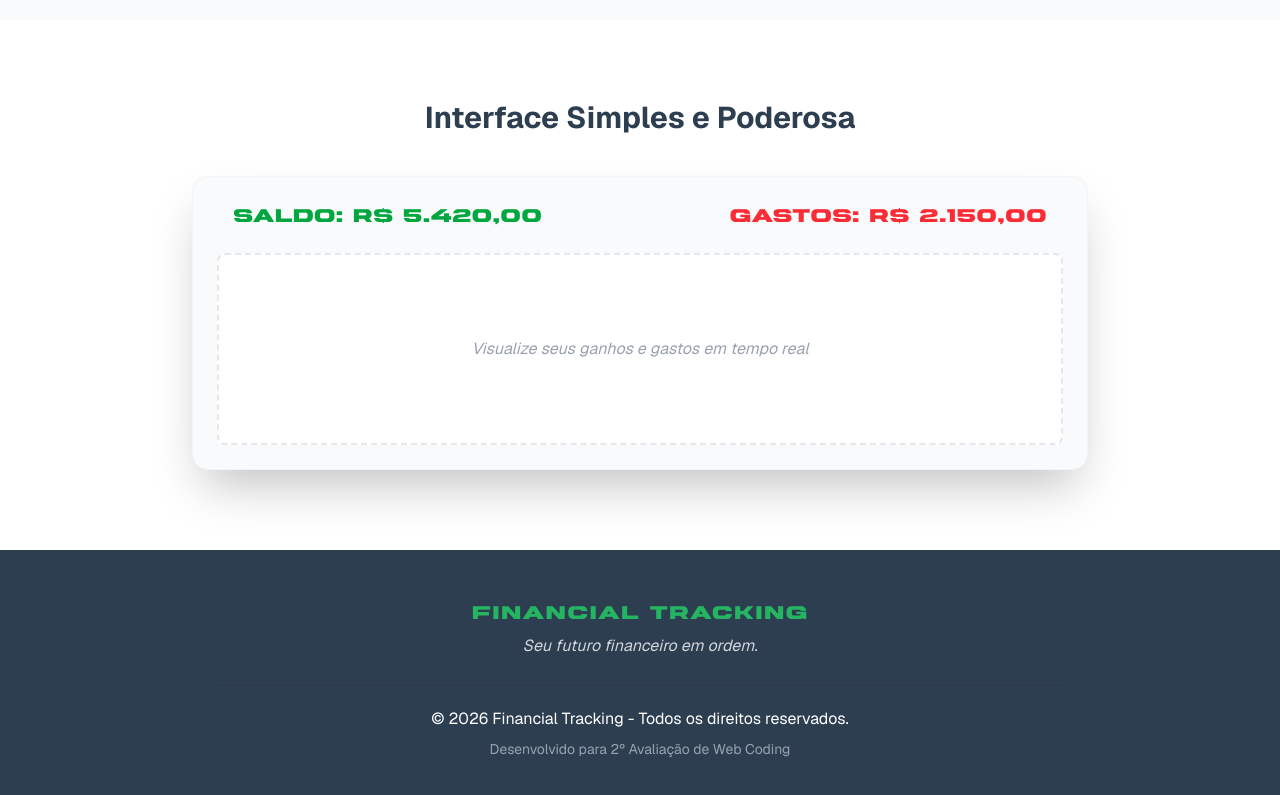
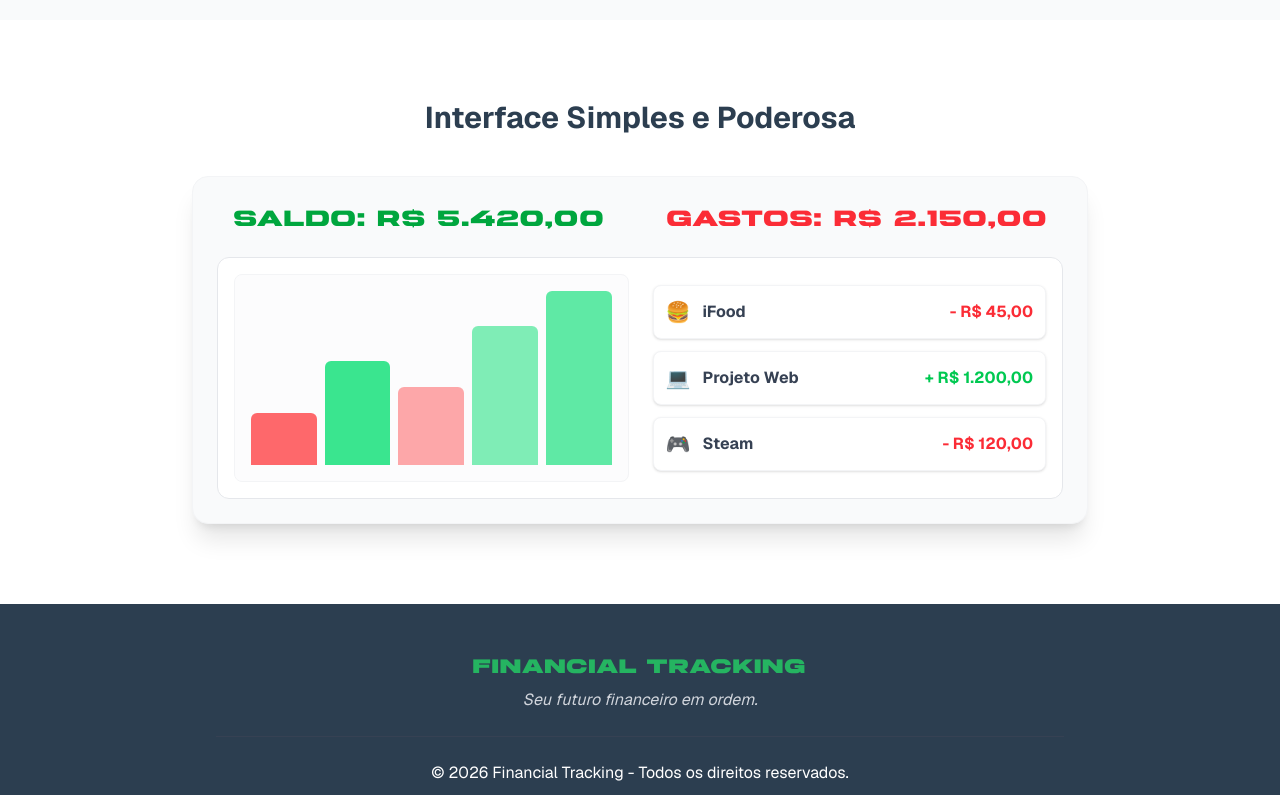
Before and after one commit to felpzAFK/financial-tracking, a Next.js app: page / in a window 1280 px wide. Shown: the part 1088-1883 px from the top of the page. Built offline with nearby package versions, Linux system fonts and the light colour scheme.

Commit message:
feat: atualiza landing page com design moderno e interface dinâmica

```diff
--- /dev/null
+++ b/app/dashboard/components/ProfileModal.tsx
@@ -0,0 +1,109 @@
+'use client'
+
+import { useState, useEffect } from 'react'
+import { createBrowserClient } from '@supabase/ssr'
+
+interface ProfileModalProps {
+    isOpen: boolean;
+        onClose: () => void;
+        currentName: string;
+        onSave: (newName: string) => void;
+    }
+
+export default function ProfileModal({ isOpen, onClose, currentName, onSave }: ProfileModalProps) {
+    const [novoNome, setNovoNome] = useState(currentName)
+    const [aGuardar, setAGuardar] = useState(false)
+
+    const supabase = createBrowserClient(
+    process.env.NEXT_PUBLIC_SUPABASE_URL!,
+    process.env.NEXT_PUBLIC_SUPABASE_ANON_KEY!
+    )
+
+
+    useEffect(() => {
+    if (isOpen) {
+        setNovoNome(currentName)
+    }
+    }, [isOpen, currentName])
+
+    if (!isOpen) return null
+
+    const lidarComSalvar = async (e: React.FormEvent) => {
+    e.preventDefault()
+    if (!novoNome.trim()) {
+        alert('O nome não pode estar vazio!')
+        return
+    }
+
+    try {
+        setAGuardar(true)
+        const { data: { user } } = await supabase.auth.getUser()
+
+        if (!user) {
+            alert('Sessão inválida!')
+            return
+        }
+
+        const { error } = await supabase
+        .from('profiles')
+        .update({ display_name: novoNome.trim() })
+        .eq('id', user.id)
+
+        if (error) throw error
+
+        onSave(novoNome.trim())
+        onClose()
+        } catch (err) {
+        console.error('Erro ao atualizar perfil:', err)
+        alert('Erro ao atualizar o nome. Tente novamente.')
+        } finally {
+        setAGuardar(false)
+        }
+    }
+
+    return (
+    <div className="fixed inset-0 z-50 flex items-center justify-center bg-black/50 backdrop-blur-sm p-4">
+        <div className="bg-white dark:bg-gray-800 max-w-md w-full rounded-2xl shadow-2xl p-6 border border-gray-100 dark:border-gray-700 transition-all">
+        <h3 className="text-xl font-bold text-[#2c3e50] dark:text-white mb-4">
+            Personalizar Perfil
+        </h3>
+
+        <form onSubmit={lidarComSalvar} className="space-y-4">
+            <div>
+            <label className="block text-sm font-bold text-[#2c3e50] dark:text-gray-200 mb-2">
+                Como deseja ser chamado?
+            </label>
+            <input
+                type="text"
+                value={novoNome}
+                onChange={(e) => setNovoNome(e.target.value)}
+                placeholder="Digite o seu nome ou apelido"
+                maxLength={30}
+                className="w-full p-3 border border-gray-200 dark:border-gray-600 rounded-lg focus:outline-none focus:border-[#25b461] transition bg-gray-50 dark:bg-gray-700 focus:bg-white dark:focus:bg-gray-600 text-gray-900 dark:text-white font-medium"
+                required
+            />
+            </div>
+
+            <div className="flex gap-3 justify-end pt-2">
+            <button
+                type="button"
+                onClick={onClose}
+                disabled={aGuardar}
+                className="px-4 py-2 text-sm font-semibold text-gray-500 dark:text-gray-400 hover:bg-gray-100 dark:hover:bg-gray-700 rounded-lg transition"
+            >
+                Cancelar
+            </button>
+            <button
+                type="submit"
+                disabled={aGuardar}
+                className={`px-5 py-2 text-sm font-bold text-white rounded-lg transition-all active:scale-95 shadow-md
+                ${aGuardar ? 'bg-gray-400 cursor-not-allowed' : 'bg-[#25b461] hover:bg-[#1e914d]'}`}
+            >
+                {aGuardar ? 'A guardar...' : 'Salvar Alterações'}
+            </button>
+            </div>
+        </form>
+        </div>
+    </div>
+    )
+}
--- a/app/dashboard/historico/page.tsx
+++ b/app/dashboard/historico/page.tsx
@@ -6,8 +6,8 @@ import localFont from "next/font/local";
 import { useState, useEffect } from "react";
 import { createBrowserClient } from '@supabase/ssr';
 
-const rugen = localFont({
-  src: "../../../public/fonts/RugenExpanded.ttf",
+const brigends = localFont({
+  src: "../../../public/fonts/Brigends.otf",
   display: "swap",
 });
 
@@ -117,7 +117,7 @@ export default function HistoricoPage() {
       <header className="bg-[#2c3e50] text-white p-4 flex justify-between items-center shadow-md sticky top-0 z-40">
         <div className="flex items-center gap-3 ml-2 md:ml-5">
           <Image src="/porcocaze1.PNG" alt="Logo" width={40} height={40} className="rounded-md" />
-          <div className={`text-xl text-[#25b461] hidden md:block ${rugen.className}`}>
+          <div className={`text-xl text-[#25b461] hidden md:block ${brigends.className}`}>
             Financial Tracking
           </div>
         </div>
@@ -137,7 +137,7 @@ export default function HistoricoPage() {
 
       <main className="p-4 md:p-8 max-w-6xl mx-auto">
         <div className="mb-8">
-          <h1 className={`text-4xl text-[#2c3e50] tracking-wide ${rugen.className} [text-shadow:_3px_3px_0_#25b461]`}>
+          <h1 className={`text-4xl text-[#2c3e50] tracking-wide ${brigends.className} [text-shadow:_3px_3px_0_#25b461]`}>
             Historico Detalhado
           </h1>
           <p className="text-gray-500 mt-2 font-medium">Consulte e filtre todas as suas movimentações financeiras reais.</p>
--- a/app/dashboard/page.tsx
+++ b/app/dashboard/page.tsx
@@ -17,9 +17,11 @@ import { createBrowserClient } from '@supabase/ssr';
 import SummaryCards from "./components/SummaryCards";
 import TransactionTable from "./components/TransactionTable";
 import TransactionModal from "./components/TransactionModal";
+import { useTheme } from 'next-themes'
+import ProfileModal from "./components/ProfileModal";
 
-const rugen = localFont({
-  src: "../../public/fonts/RugenExpanded.ttf",
+const brigends = localFont({
+  src: "../../public/fonts/Brigends.otf",
   display: "swap",
 });
 
@@ -28,6 +30,7 @@ export default function DashboardInterno() {
   const [nomeUsuario, setNomeUsuario] = useState("Usuário");
   const [transacoes, setTransacoes] = useState<Transacao[]>([]);
   const [aCarregar, setACarregar] = useState(true);
+  const [isProfileModalOpen, setIsProfileModalOpen] = useState(false);
 
   const supabase = createBrowserClient(
     process.env.NEXT_PUBLIC_SUPABASE_URL!,
@@ -54,11 +57,15 @@ export default function DashboardInterno() {
         const userIdFinal = user?.id || cookieId;
 
         if (user) {
-          const { data: profile } = await supabase.from('users').select('username').eq('id', user.id).single();
-          setNomeUsuario(profile?.username || user.email?.split('@')[0] || "Usuário");
+          const { data: profile } = await supabase
+            .from('profiles')
+            .select('display_name')
+            .eq('id', user.id)
+            .single();
+          setNomeUsuario(profile?.display_name || user.email?.split('@')[0] || "Utilizador");
         } else {
           const cookieNome = document.cookie.split('; ').find(row => row.startsWith('finance_user_name='))?.split('=')[1];
-          setNomeUsuario(cookieNome ? decodeURIComponent(cookieNome).split('@')[0] : "Usuário");
+          setNomeUsuario(cookieNome ? decodeURIComponent(cookieNome).split('@')[0] : "Utilizador");
         }
 
         if (userIdFinal) {
@@ -94,6 +101,7 @@ export default function DashboardInterno() {
     };
 
     buscarDadosReais();
+    // eslint-disable-next-line react-hooks/exhaustive-deps
   }, []);
 
   const lidarComSair = async () => {
@@ -103,29 +111,56 @@ export default function DashboardInterno() {
     window.location.href = "/login";
   };
 
+const { theme, setTheme } = useTheme()
+
   return (
     <div className="min-h-screen bg-[#f4f7f6] font-sans text-gray-800 relative">
       <header className="bg-[#2c3e50] text-white p-4 flex justify-between items-center shadow-md sticky top-0 z-40">
         <div className="flex items-center gap-3 ml-2 md:ml-5">
           <Image src="/porcocaze1.PNG" alt="Logo" width={40} height={40} className="rounded-md" />
-          <div className={`text-xl text-[#25b461] hidden md:block ${rugen.className}`}>Financial Tracking</div>
+          <div className={`text-xl text-[#25b461] hidden md:block ${brigends.className}`}>Financial Tracking</div>
         </div>
-
         <nav className="hidden lg:flex items-center gap-8">
           <Link href="/dashboard" className="text-[#25b461] font-bold border-b-2 border-[#25b461] pb-1">Painel</Link>
           <Link href="/dashboard/historico" className="text-gray-300 hover:text-white transition font-medium">Histórico</Link>
-          <Link href="/dashboard/relatorios" className="text-gray-300 hover:text-white transition font-medium">Relatórios</Link>
+          <Link href="/dashboard/rela-torios" className="text-gray-300 hover:text-white transition font-medium">Relatórios</Link>
         </nav>
         <div className="mr-2 md:mr-5 flex items-center gap-4">
-          <span className="text-sm text-gray-300 hidden sm:block">Olá, <strong className="text-white">{nomeUsuario}</strong></span>
+          <span className="text-sm text-gray-300 hidden sm:block">
+            Olá,{' '}
+            <strong
+              onClick={() => setIsProfileModalOpen(true)}
+              className="text-white hover:text-[#25b461] cursor-pointer underline decoration-dotted decoration-[#25b461] underline-offset-4 transition-colors"
+              title="Clique para editar o perfil"
+            >
+              {nomeUsuario}
+            </strong>
+          </span>
           <button onClick={lidarComSair} className="bg-red-500 hover:bg-red-600 px-4 py-2 rounded-md font-semibold transition text-sm text-white shadow-sm">Sair</button>
-        </div>
+<button
+    onClick={() => setTheme(theme === 'dark' ? 'light' : 'dark')}
+    className="p-2 rounded-lg bg-gray-700/50 hover:bg-gray-600/50 dark:bg-gray-800 dark:hover:bg-gray-700 text-gray-200 transition-colors"
+    aria-label="Alternar Tema"
+  >
+    {theme === 'dark' ? (
+      // Ícone de Sol ☀️
+      <svg xmlns="http://www.w3.org/2000/svg" fill="none" viewBox="0 0 24 24" strokeWidth={2} stroke="currentColor" className="w-5 h-5 text-yellow-400">
+        <path strokeLinecap="round" strokeLinejoin="round" d="M12 3v2.25m0 13.5V21M4.312 4.312l1.591 1.591M16.5 16.5l1.591 1.591M21 12h-2.25M5.25 12H3m4.312 7.688l1.591-1.591M16.5 7.5l1.591-1.591M12 7.5a4.5 4.5 0 110 9 4.5 4.5 0 010-9z" />
+      </svg>
+    ) : (
+      // Ícone de Lua 🌙
+      <svg xmlns="http://www.w3.org/2000/svg" fill="none" viewBox="0 0 24 24" strokeWidth={2} stroke="currentColor" className="w-5 h-5 text-gray-300">
+        <path strokeLinecap="round" strokeLinejoin="round" d="M21.752 15.002A9.718 9.718 0 0118 15.75c-5.385 0-9.75-4.365-9.75-9.75 0-1.33.266-2.597.748-3.752A9.753 9.753 0 003 11.25C3 16.635 7.365 21 12.75 21a9.753 9.753 0 009.002-5.998z" />
+      </svg>
+    )}
+  </button>
+</div>
       </header>
 
       <main className="p-4 md:p-8 max-w-6xl mx-auto">
         <div className="mb-8 flex flex-col md:flex-row justify-between items-start md:items-end gap-4">
           <div>
-            <h1 className={`text-3xl text-[#2c3e50] tracking-wide ${rugen.className}`}>Bem-vindo de volta, {nomeUsuario}</h1>
+            <h1 className={`text-3xl text-[#2c3e50] tracking-wide ${brigends.className}`}>Bem-vindo de volta, {nomeUsuario}</h1>
             <p className="text-gray-500 mt-1">Aqui está o resumo das suas finanças deste mês.</p>
           </div>
 
@@ -145,6 +180,13 @@ export default function DashboardInterno() {
       </main>
 
       <TransactionModal isOpen={isModalOpen} onClose={() => setIsModalOpen(false)} />
+
+      <ProfileModal
+        isOpen={isProfileModalOpen}
+        onClose={() => setIsProfileModalOpen(false)}
+        currentName={nomeUsuario}
+        onSave={(novoNome) => setNomeUsuario(novoNome)}
+      />
     </div>
   );
 }
--- a/app/dashboard/relatorios/page.tsx
+++ b/app/dashboard/relatorios/page.tsx
@@ -7,8 +7,8 @@ import { useEffect, useState } from "react";
 import { createBrowserClient } from '@supabase/ssr';
 import { BarChart, Bar, XAxis, YAxis, CartesianGrid, Tooltip, Legend, ResponsiveContainer, PieChart, Pie, Cell } from 'recharts';
 
-const rugen = localFont({
-  src: "../../../public/fonts/RugenExpanded.ttf",
+const brigends = localFont({
+  src: "../../../public/fonts/Brigends.otf",
   display: "swap",
 });
 
@@ -99,6 +99,7 @@ export default function RelatoriosPage() {
     }
 
     carregarRelatorios();
+    // eslint-disable-next-line react-hooks/exhaustive-deps
   }, []);
 
   return (
@@ -107,7 +108,7 @@ export default function RelatoriosPage() {
       <header className="bg-[#2c3e50] text-white p-4 flex justify-between items-center shadow-md sticky top-0 z-40">
         <div className="flex items-center gap-3 ml-2 md:ml-5">
           <Image src="/porcocaze1.PNG" alt="Logo" width={40} height={40} className="rounded-md" />
-          <div className={`text-xl text-[#25b461] hidden md:block ${rugen.className}`}>
+          <div className={`text-xl text-[#25b461] hidden md:block ${brigends.className}`}>
             Financial Tracking
           </div>
         </div>
@@ -127,7 +128,7 @@ export default function RelatoriosPage() {
 
       <main className="p-4 md:p-8 max-w-6xl mx-auto">
         <div className="mb-8">
-          <h1 className={`text-4xl text-[#2c3e50] tracking-wide ${rugen.className} [text-shadow:_3px_3px_0_#25b461]`}>
+          <h1 className={`text-4xl text-[#2c3e50] tracking-wide ${brigends.className} [text-shadow:_3px_3px_0_#25b461]`}>
             Visão Geral
           </h1>
           <p className="text-gray-500 mt-2 font-medium">Analise a saúde das suas finanças com gráficos baseados em dados reais.</p>
--- a/app/layout.tsx
+++ b/app/layout.tsx
@@ -1,6 +1,15 @@
 import type { Metadata } from "next";
 import { Geist, Geist_Mono } from "next/font/google";
+import { Providers } from "./providers";
 import "./globals.css";
+import localFont from "next/font/local";
+
+
+const brigends = localFont({
+  src: "../public/fonts/Brigends.otf",
+  variable: "--font-brigends",
+  display: "swap",
+});
 
 const geistSans = Geist({
   variable: "--font-geist-sans",
@@ -23,11 +32,11 @@ export default function RootLayout({
   children: React.ReactNode;
 }>) {
   return (
-    <html lang="en">
-      <body
-        className={`${geistSans.variable} ${geistMono.variable} antialiased`}
-      >
-        {children}
+    <html lang="pt-BR" suppressHydrationWarning>
+      <body className={`${geistSans.variable} ${geistMono.variable} ${brigends.variable} antialiased`}>
+        <Providers>
+          {children}
+        </Providers>
       </body>
     </html>
   );
--- a/app/page.tsx
+++ b/app/page.tsx
@@ -1,6 +1,11 @@
 import Image from "next/image";
 import Link from "next/link";
 import localFont from "next/font/local";
+
+const brigends = localFont({
+  src: "../public/fonts/Brigends.otf",
+  display: "swap",
+});
 
 const rugen = localFont({
   src: "../public/fonts/RugenExpanded.ttf",
@@ -14,7 +19,7 @@ export default function LandingPage() {
       <header className="bg-[#2c3e50] text-white p-4 flex justify-between items-center sticky top-0 z-50 shadow-md">
         <div className="flex items-center gap-3 ml-5">
           <Image src="/porcocaze1.PNG" alt="Logo" width={40} height={40} className="rounded-md" />
-          <div className={`text-2xl text-[#25b461] ${rugen.className}`}>Financial Tracking</div>
+          <div className={`text-2xl text-[#25b461] ${brigends.className}`}>Financial Tracking</div>
         </div>
         <nav className="space-x-6 mr-5 flex items-center">
           <Link href="#features" className="hover:text-[#25b461] transition hidden md:block">Recursos</Link>
@@ -34,10 +39,9 @@ export default function LandingPage() {
             playsInline
             className="absolute inset-0 w-full h-full object-cover z-0 opacity-70"
           >
-          <source src= "videos/fundo.mp4" type="video/mp4" />
+            <source src="videos/fundo.mp4" type="video/mp4" />
           </video>
 
-        {/* Pelicula branca semi-transparente pro texto n sumir no video*/}
           <div className="absolute inset-0 bg-white/40 z-0"></div>
 
           <div className="md:w-1/2 space-y-6 z-10 relative">
@@ -69,7 +73,6 @@ export default function LandingPage() {
           </div>
         </section>
 
-        {/* RECURSOS */}
         <section id="features" className="py-20 px-[10%] bg-gray-50 grid grid-cols-1 md:grid-cols-3 gap-8">
           <div className="bg-white p-8 rounded-xl shadow-sm border border-gray-100 text-center hover:-translate-y-2 transition-transform duration-300">
             <div className="text-[#25b461] text-3xl mb-4 font-bold">📊</div>
@@ -87,16 +90,53 @@ export default function LandingPage() {
             <p className="text-gray-500">Gráficos simples e intuitivos que ajudam você a entender seus hábitos e economizar mais.</p>
           </div>
         </section>
-        {/* DASHBOARD PREVIEW */}
+
         <section className="py-20 px-[10%] bg-white text-center">
           <h2 className="text-3xl font-bold mb-10 text-[#2c3e50]">Interface Simples e Poderosa</h2>
-          <div className="max-w-4xl mx-auto bg-gray-50 rounded-2xl shadow-2xl p-6 border border-gray-100 overflow-hidden">
+
+          {/* QUADRO DINÂMICO E ANIMADO */}
+          <div className="max-w-4xl mx-auto bg-gray-50 rounded-2xl shadow-xl p-6 border border-gray-100 overflow-hidden">
             <div className="flex justify-between items-center mb-6 px-4">
-                <div className={`text-xl text-green-600 ${rugen.className}`}>Saldo: R$ 5.420,00</div>
-                <div className={`text-xl text-red-500 ${rugen.className}`}>Gastos: R$ 2.150,00</div>
+              <div className={`text-2xl text-green-600 ${rugen.className}`}>Saldo: R$ 5.420,00</div>
+              <div className={`text-2xl text-red-500 ${rugen.className}`}>Gastos: R$ 2.150,00</div>
             </div>
-             <div className="bg-white h-48 rounded-lg border-2 border-dashed border-gray-200 flex items-center justify-center italic text-gray-400">
-                Visualize seus ganhos e gastos em tempo real
+
+            <div className="bg-white rounded-xl border border-gray-200 p-4 flex flex-col md:flex-row gap-6">
+              {/* Mini Gráfico Animado */}
+              <div className="w-full md:w-1/2 bg-gray-50/50 rounded-lg p-4 flex flex-col justify-end h-52 border border-gray-100 relative">
+                <div className="flex justify-between items-end h-full w-full gap-2">
+                  <div className="w-1/5 bg-red-400 rounded-t-md h-[30%] animate-[pulse_2s_ease-in-out_infinite]"></div>
+                  <div className="w-1/5 bg-green-400 rounded-t-md h-[60%] animate-[pulse_2s_ease-in-out_infinite_0.3s]"></div>
+                  <div className="w-1/5 bg-red-400 rounded-t-md h-[45%] animate-[pulse_2s_ease-in-out_infinite_0.6s]"></div>
+                  <div className="w-1/5 bg-green-400 rounded-t-md h-[80%] animate-[pulse_2s_ease-in-out_infinite_0.9s]"></div>
+                  <div className="w-1/5 bg-green-400 rounded-t-md h-[100%] animate-[pulse_2s_ease-in-out_infinite_1.2s]"></div>
+                </div>
+              </div>
+
+              {/* Lista de Transações Falsas */}
+              <div className="w-full md:w-1/2 flex flex-col gap-3 justify-center">
+                <div className="flex justify-between items-center p-3 bg-white border border-gray-100 rounded-lg shadow-sm hover:shadow-md transition cursor-default">
+                  <div className="flex items-center gap-3">
+                    <span className="text-xl">🍔</span>
+                    <span className="font-bold text-gray-700">iFood</span>
+                  </div>
+                  <span className="text-red-500 font-bold">- R$ 45,00</span>
+                </div>
+                <div className="flex justify-between items-center p-3 bg-white border border-gray-100 rounded-lg shadow-sm hover:shadow-md transition cursor-default">
+                  <div className="flex items-center gap-3">
+                    <span className="text-xl">💻</span>
+                    <span className="font-bold text-gray-700">Projeto Web</span>
+                  </div>
+                  <span className="text-green-500 font-bold">+ R$ 1.200,00</span>
+                </div>
+                <div className="flex justify-between items-center p-3 bg-white border border-gray-100 rounded-lg shadow-sm hover:shadow-md transition cursor-default">
+                  <div className="flex items-center gap-3">
+                    <span className="text-xl">🎮</span>
+                    <span className="font-bold text-gray-700">Steam</span>
+                  </div>
+                  <span className="text-red-500 font-bold">- R$ 120,00</span>
+                </div>
+              </div>
             </div>
           </div>
         </section>
@@ -105,7 +145,7 @@ export default function LandingPage() {
       {/* FOOTER */}
       <footer id="contato" className="bg-[#2c3e50] text-white py-12 text-center">
         <div className="max-w-4xl mx-auto px-6">
-          <p className={`text-xl mb-2 text-[#25b461] tracking-wider ${rugen.className}`}>Financial Tracking</p>
+          <p className={`text-xl mb-2 text-[#25b461] tracking-wider ${brigends.className}`}>Financial Tracking</p>
           <p className="text-gray-300 mb-6 italic">Seu futuro financeiro em ordem.</p>
           <div className="h-px bg-gray-700 w-full mb-6"></div>
           <p>&copy; 2026 Financial Tracking - Todos os direitos reservados.</p>
--- /dev/null
+++ b/app/providers.tsx
@@ -0,0 +1,11 @@
+'use client'
+
+import { ThemeProvider } from 'next-themes'
+
+export function Providers({ children }: { children: React.ReactNode }) {
+    return (
+    <ThemeProvider attribute="class" defaultTheme="system" enableSystem>
+        {children}
+    </ThemeProvider>
+    )
+}
```
Also changed, not shown: app/login/page.tsx (+13 -7 lines). Lines whose indentation alone changed are shown as unchanged.
